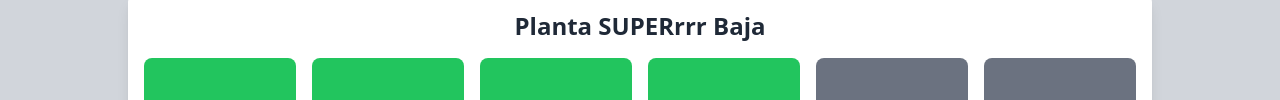
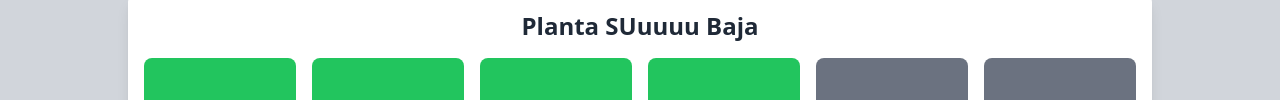
Before and after one commit to TulioGamer503/parknow_app, a website: page public/index.html in a window 1280 px wide. Shown: the part 318-418 px from the top of the page. Drawn offline with nearby package versions, Linux system fonts and the light colour scheme; no server answers.

Commit message:
hola
solaa

```diff
--- a/public/index.html
+++ b/public/index.html
@@ -58,7 +58,7 @@
 
     <!-- Contenido principal -->
     <div id="planta-baja" class="w-full max-w-5xl p-4 bg-white rounded-lg shadow-lg mb-8 mx-4 lg:mx-auto">
-        <h1 class="text-center text-2xl font-semibold text-gray-800 mb-4">Planta SUPERrrr Baja</h1>
+        <h1 class="text-center text-2xl font-semibold text-gray-800 mb-4">Planta SUuuuu Baja</h1>
         <div class="grid grid-cols-1 sm:grid-cols-2 md:grid-cols-3 lg:grid-cols-6 gap-4">
             <span id="sensor1" class="parking-space bg-green-500 text-white text-center py-20 px-6 rounded-lg">-</span>
             <span id="sensor2" class="parking-space bg-green-500 text-white text-center py-20 px-6 rounded-lg">-</span>
```
